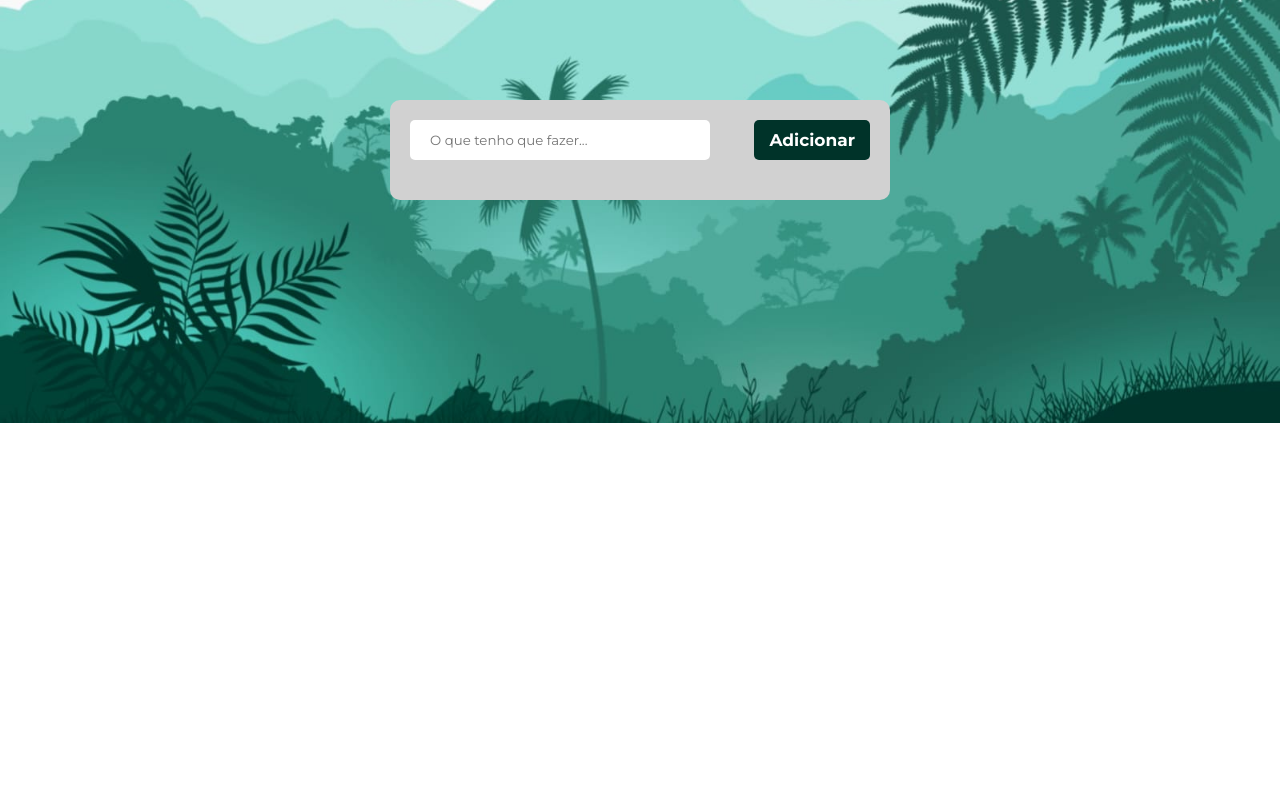
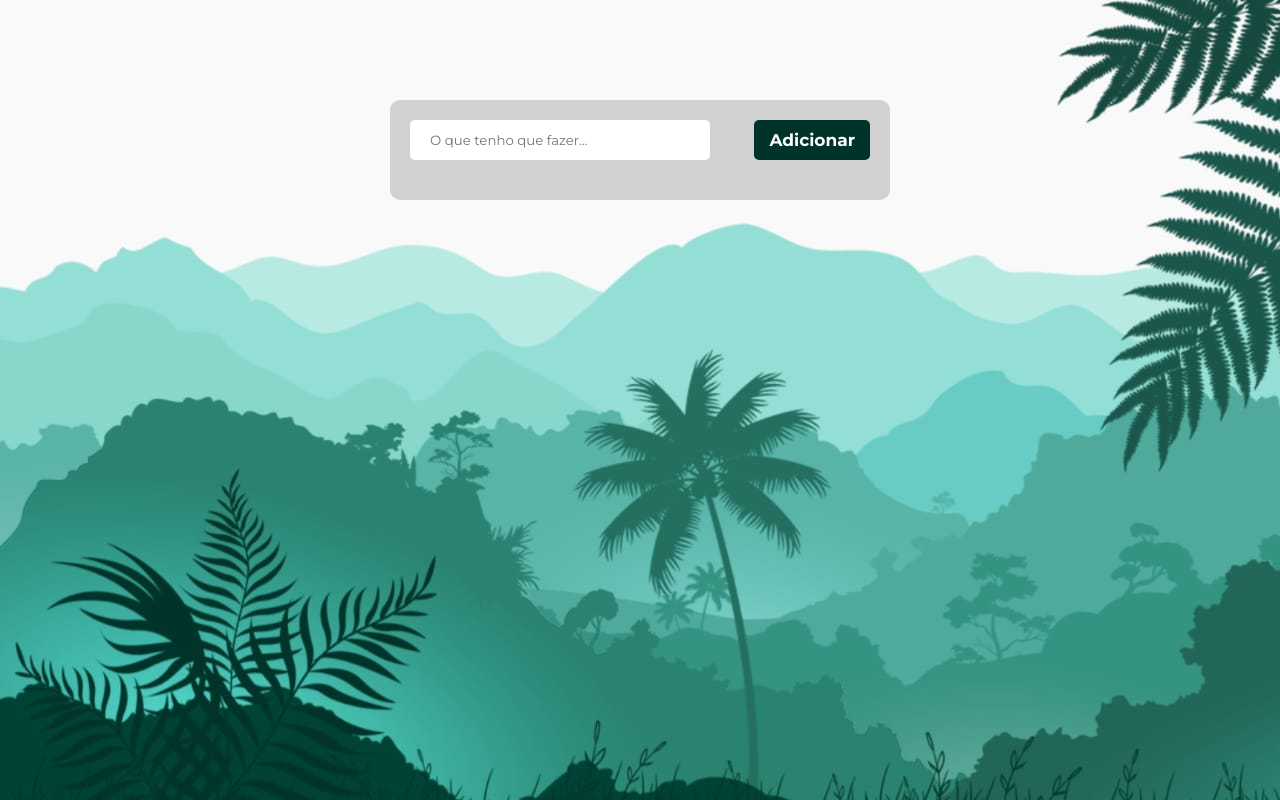
Before and after one commit to DevLuiz-eng/Lista-de-Tarefas, a plain HTML site: page pagprincipal/index.html in a window 1280 px wide. Drawn offline with Linux system fonts and the light colour scheme.

Commit message:
mudei outras coisas

```diff
--- a/pagprincipal/style.css
+++ b/pagprincipal/style.css
@@ -8,9 +8,6 @@
 
 body {
   background: url("./img/background.jpg");
-  background-size: cover;
-  background-position: center;
-  background-repeat: no-repeat;
 }
 
 img {
```
